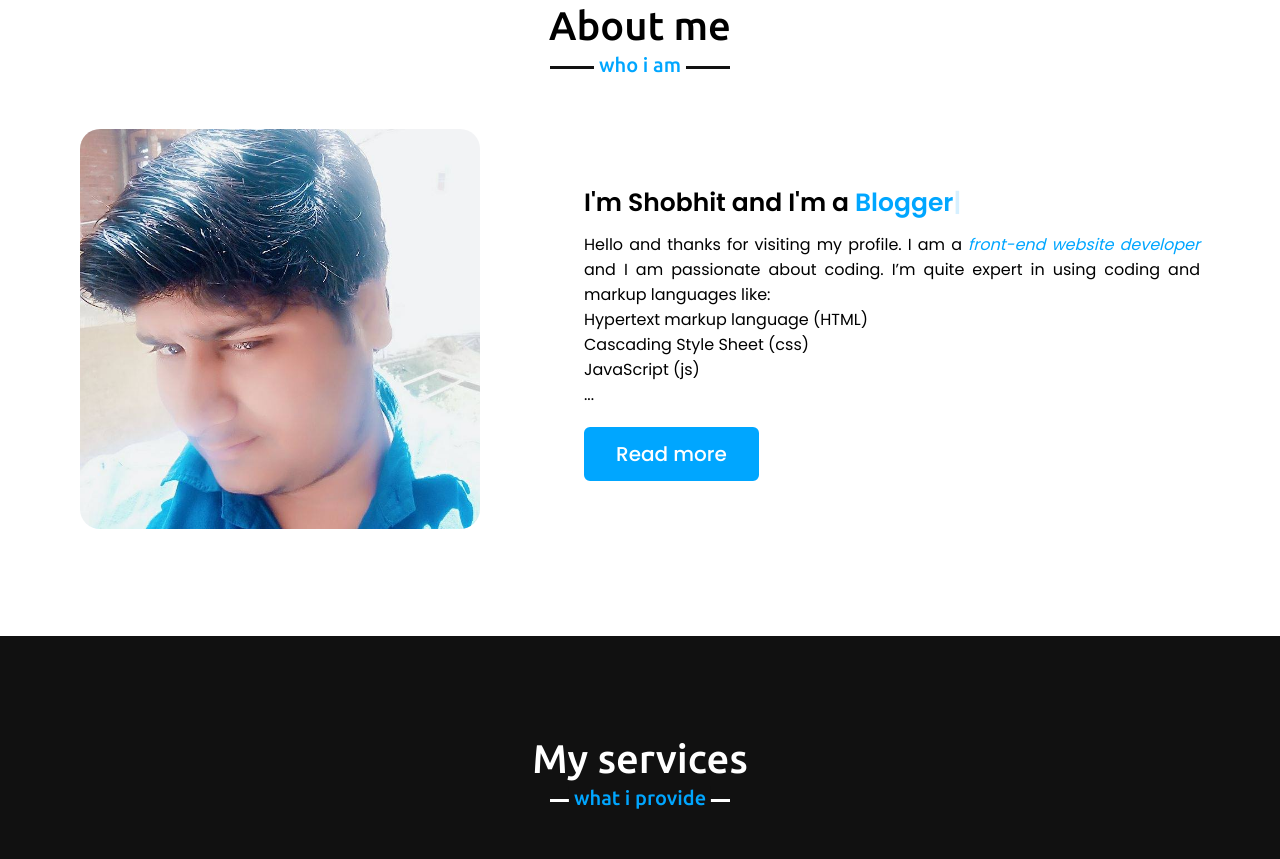
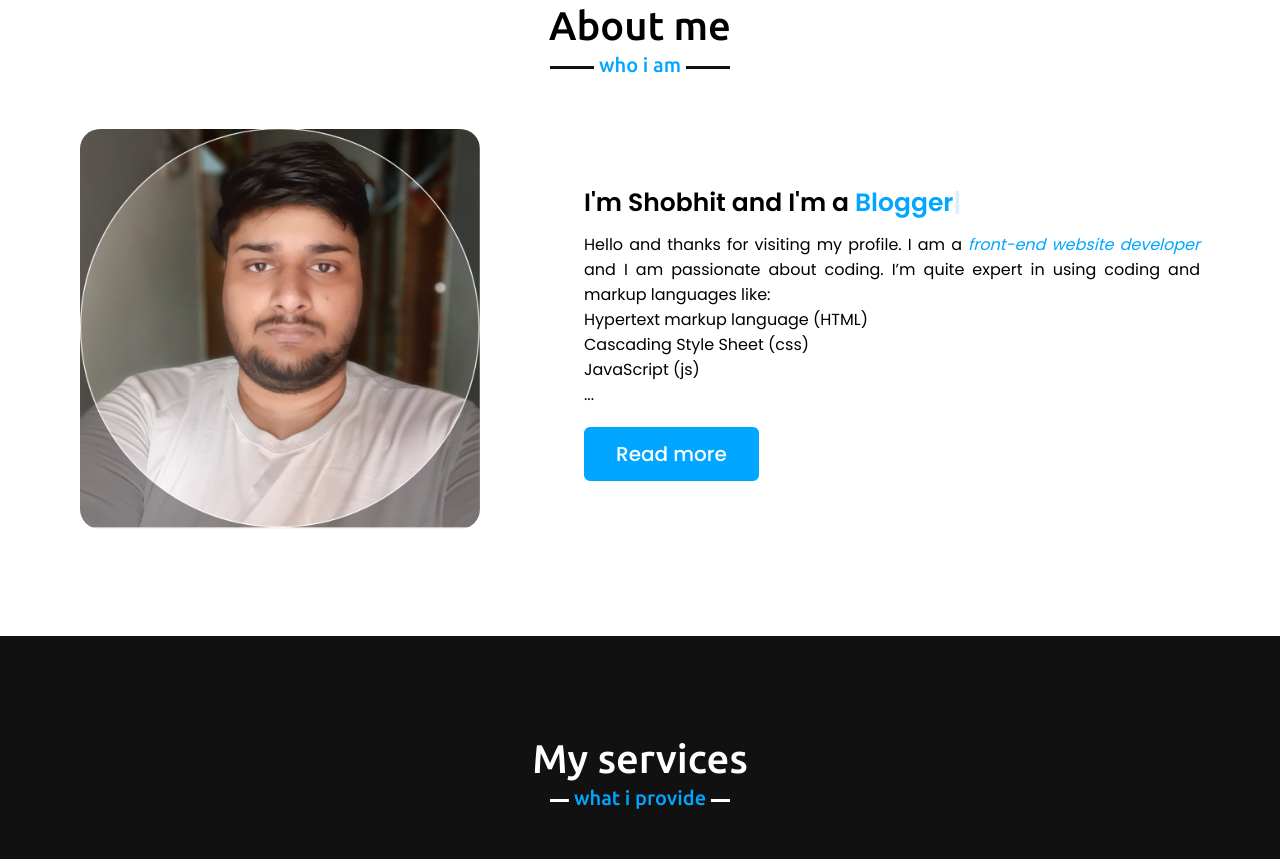
Before and after one commit to Shobhit271/portfolio, a plain HTML site: page index.html in a window 1280 px wide. Shown: the part 897-1756 px from the top of the page. Drawn offline with nearby package versions, Linux system fonts and the light colour scheme.

Commit message:
Update index.html
Signed-off-by: Shobhit agarwal <109407538+Shobhit271@users.noreply.github.com>

```diff
--- a/index.html
+++ b/index.html
@@ -56,7 +56,7 @@
             <h2 class="title">About me</h2>
             <div class="about-content">
                 <div class="column left">
-                    <img src="images/profile-1.jpg" alt="">
+                    <img src="images/Screenshot 2025-04-09 132333.png" alt="">
                 </div>
                 <div class="column right">
                     <div class="text">I'm Shobhit and I'm a <span class="typing-2"></span></div>
```
